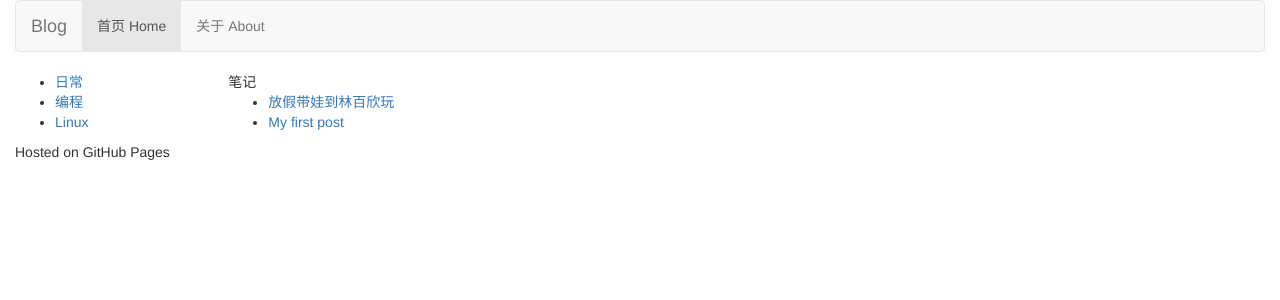
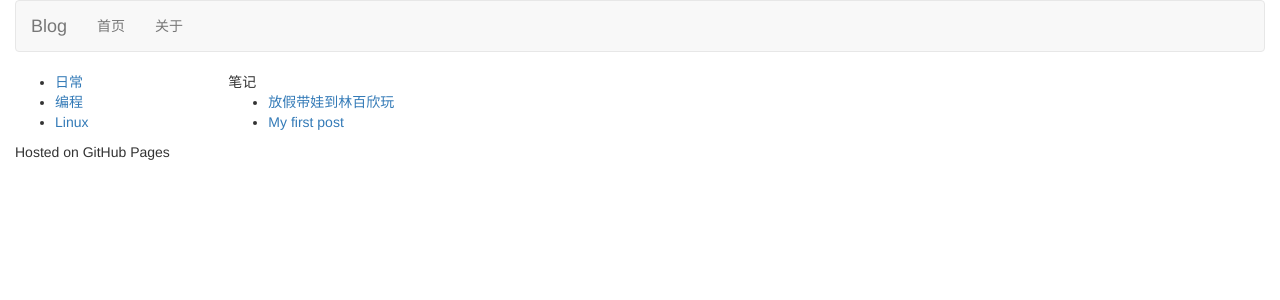
Before and after one commit to wellst/blog.wfen.cf, a Jekyll site: the page built from index.html, in a window 1280 px wide. Shown: the top 300 px of the page. Built offline with Jekyll 4.4.1, drawn with Linux system fonts in a browser that asks for light colours.

Commit message:
增加 about

```diff
--- a/_includes/nav.html
+++ b/_includes/nav.html
@@ -14,8 +14,8 @@
     <!-- Collect the nav links, forms, and other content for toggling -->
     <div class="collapse navbar-collapse" id="bs-navbar-collapse-1">
       <ul class="nav navbar-nav">
-        <li class="active"><a href="/">首页 Home <span class="sr-only">(current)</span></a></li>
-        <li><a href="/about.html">关于 About</a></li>
+        <li><a href="/">首页 </a></li>
+        <li><a href="/about.html">关于 </a></li>
       </ul>
     </div><!-- /.navbar-collapse -->
   </div><!-- /.container-fluid -->
```
Also changed, not shown: about.md (added, +9 -0 lines).
